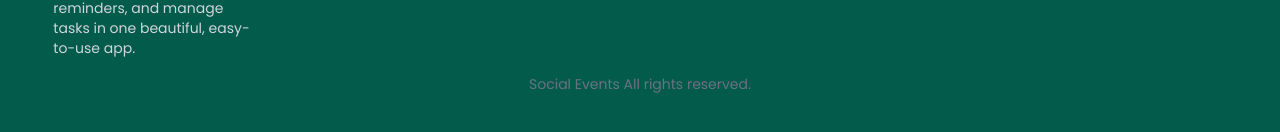
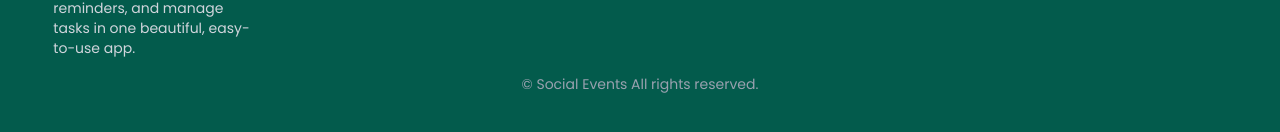
Before and after one commit to stackdaemon/social-events-client, a React (Vite) app: page / in a window 1280 px wide. Shown: the part 2496-2628 px from the top of the page. Built offline with nearby package versions, Linux system fonts and the light colour scheme; no server answers.

Commit message:
added few updates

```diff
--- a/src/components/Footer.jsx
+++ b/src/components/Footer.jsx
@@ -77,8 +77,8 @@ const Footer = () => {
             </ul>
           </div>
         </div>
-        <div className="text-center md:text-center text-gray-500 text-sm mt-4">
-          Social Events
+        <div className="text-center md:text-center text-gray-400 text-sm mt-4">
+         &copy;  Social Events
           <br className="block md:hidden" /> All rights reserved.
         </div>
       </footer>
--- a/src/pages/Auth/AuthProvider.jsx
+++ b/src/pages/Auth/AuthProvider.jsx
@@ -18,23 +18,23 @@ const AuthProvider = ({ children }) => {
 // console.log(user)
   // creat  user [Register]
   const createUser = (email, password) => {
-    setLoading(true)
+    // setLoading(true)
     return createUserWithEmailAndPassword(auth, email, password);
   };
 
   //  update User
   const updateUserProfile=(displayName,photoURL)=>{
-    setLoading(true)
+    // setLoading(true)
     return updateProfile(auth.currentUser, {displayName, photoURL})
   }
   //Login   user [loing ]
   const signInUser = (email, password) => {
-      setLoading(true)
+      // setLoading(true)
     return signInWithEmailAndPassword(auth, email, password);
   };
 // logout
 const logout =()=>{
-    setLoading(true)
+    // setLoading(true)
     return signOut(auth)
 }
 
```
